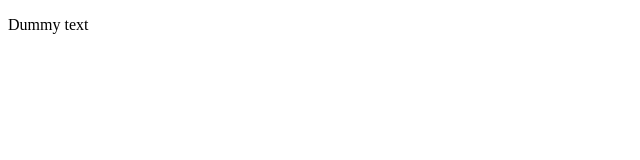
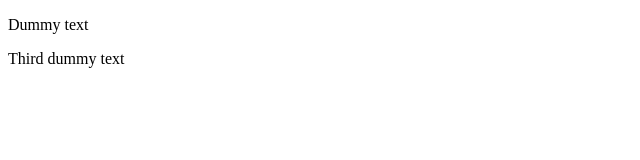
Before and after one commit to codekidney/gitjestgit, a plain HTML site: page index.html in a window 1280 px wide. Shown: the whole page, without its empty margins (0-640 px from the left). Drawn offline with Linux system fonts and the light colour scheme.

Commit message:
trzeci paragraf

```diff
--- a/index.html
+++ b/index.html
@@ -8,5 +8,6 @@
 </head>
 <body>
     <p>Dummy text</p>
+    <p>Third dummy text</p>
 </body>
 </html>
```
